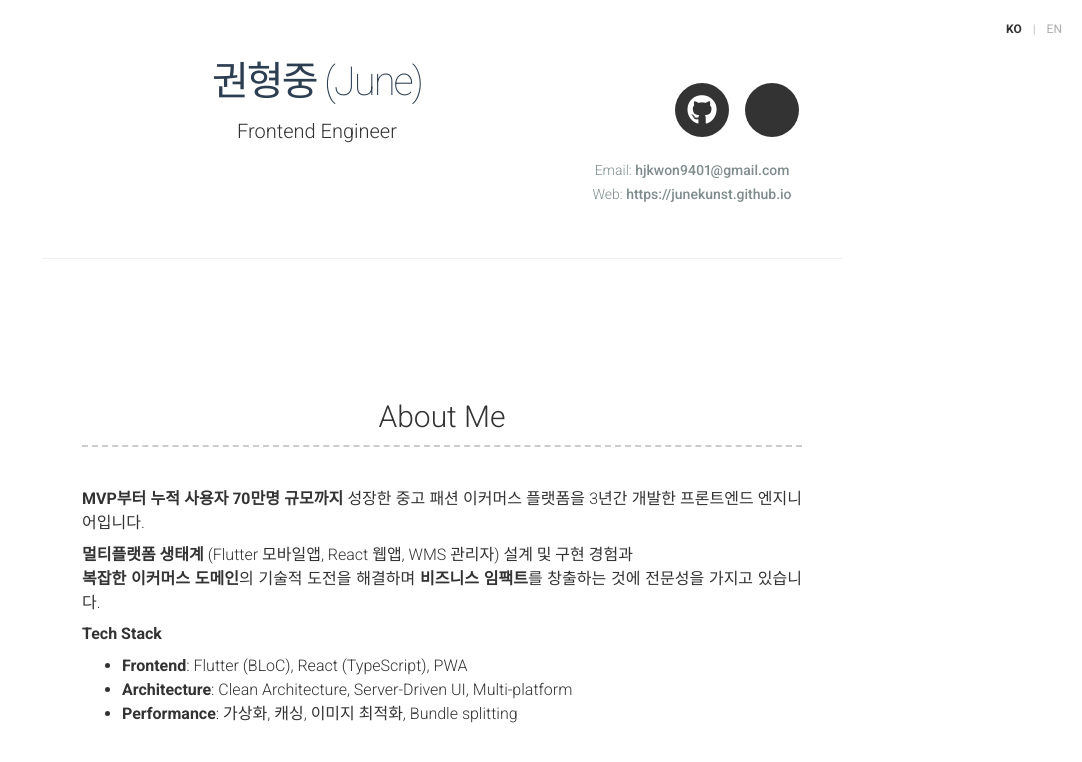
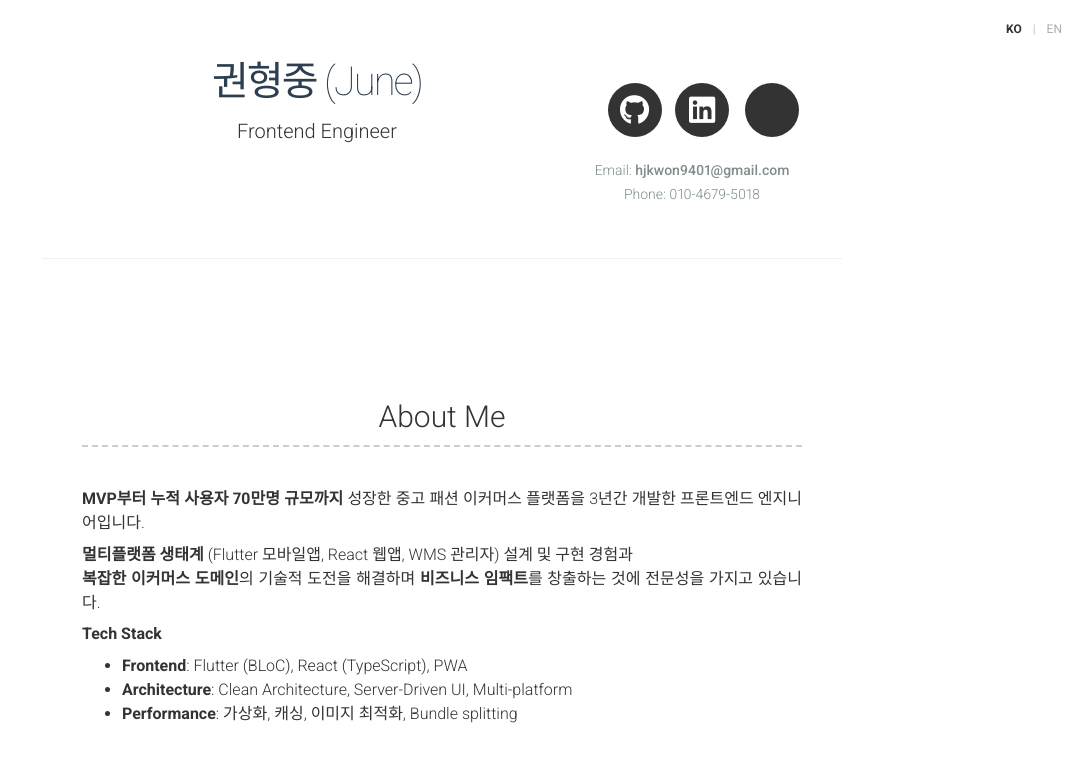
Before and after one commit to JuneKunst/JuneKunst.github.io, a Jekyll site: the page built from index.md, in a window 1280 px wide and 900 px high. Shown: the top 762 px of the window, without its empty margins (198-1280 px from the left). Built offline with Jekyll 4.4.1, drawn with Linux system fonts in a browser that asks for light colours; nearby versions of some CDN libraries.

```diff
--- a/_config.yml
+++ b/_config.yml
@@ -12,9 +12,9 @@ title: Frontend Engineer
 title_en: Frontend Engineer
 email: hjkwon9401@gmail.com
 # email_title: Email (Email title override)
-# phone: # Add your phone if desired
+phone: 010-4679-5018
 # phone_title: Phone (Phone title override)
-website: https://junekunst.github.io
+# website: https://junekunst.github.io
 # website_title: Web (Website title override)
 
 # Dark Mode (true/false/never)
@@ -22,6 +22,7 @@ darkmode: never
 
 # Social links
 github_username: JuneKunst
+linkedin_username: hyeongjung-kwon-578aa11b5
 # Remove unused social links
 # twitter_username: jekyllrb
 # stackoverflow_username: "00000001"
@@ -29,7 +30,6 @@ github_username: JuneKunst
 # facebook_username: jekyll
 # flickr_username: jekyll
 # instagram_username: jekyll
-# linkedin_username: jekyll
 # xing_username: jekyll
 # pinterest_username: jekyll
 # youtube_username: jekyll
```
